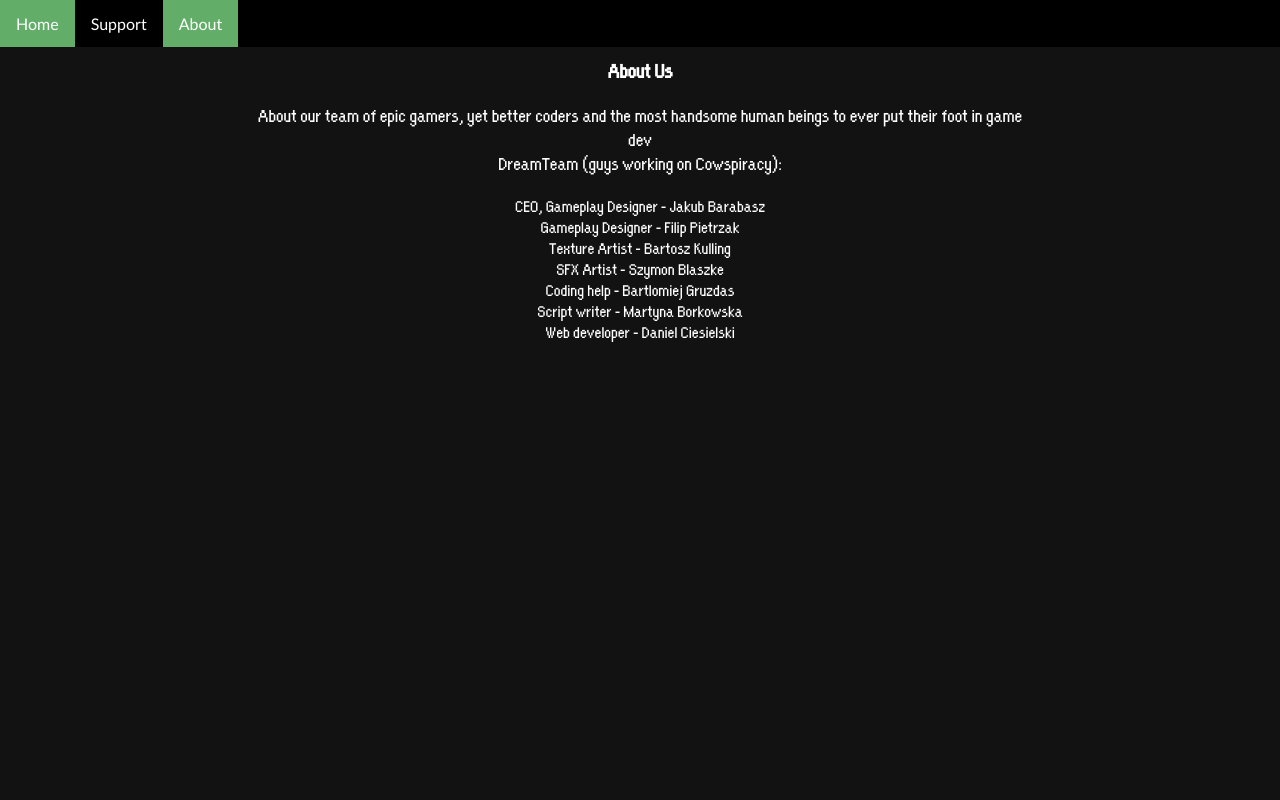
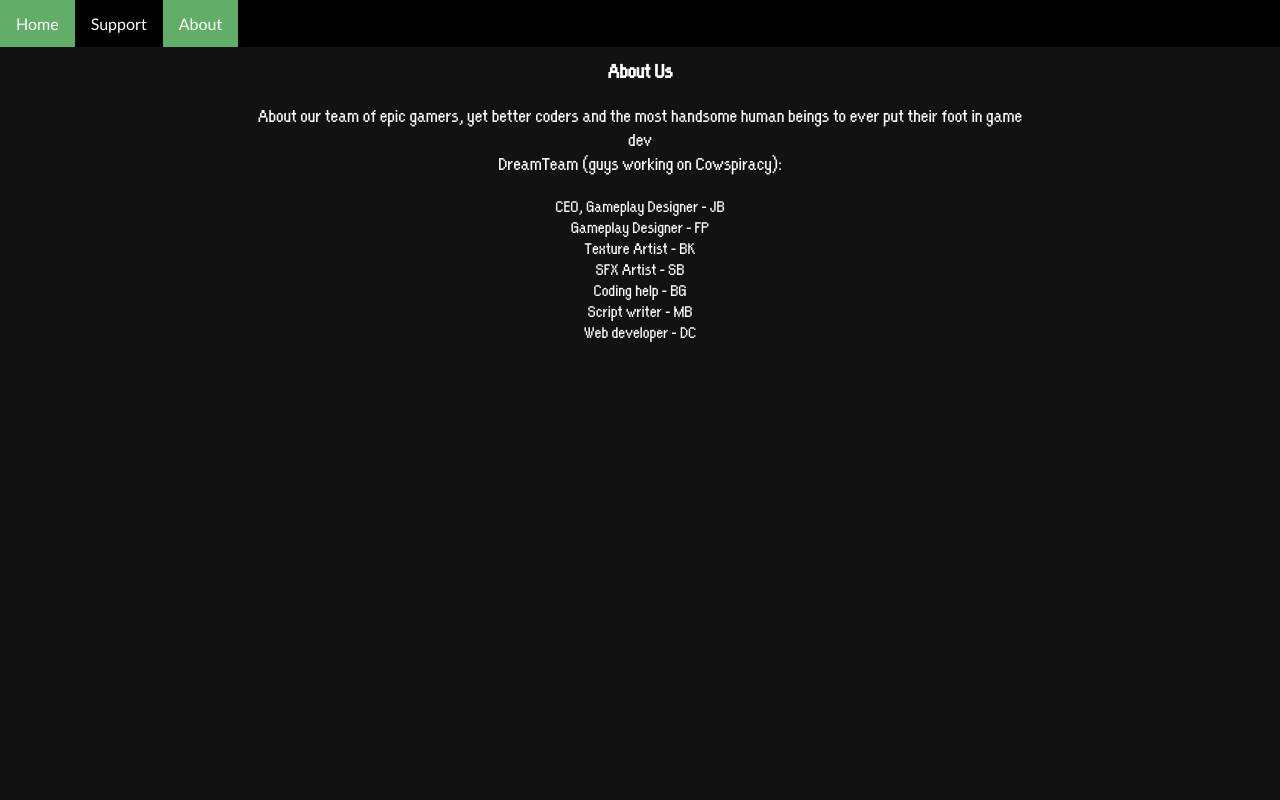
Before and after one commit to danielCodingGuy/cowspiracyWebsite, a plain HTML site: page CowspiracyWebsite/About.html in a window 1280 px wide. Shown: the top 800 px of the page. Drawn offline with Linux system fonts and the light colour scheme.

Commit message:
Update About.html

```diff
--- a/CowspiracyWebsite/About.html
+++ b/CowspiracyWebsite/About.html
@@ -30,13 +30,13 @@
                 DreamTeam (guys working on Cowspiracy):
             </p>
             <p id="authors">
-                CEO, Gameplay Designer - Jakub Barabasz<br>
-                Gameplay Designer - Filip Pietrzak<br>
-                Texture Artist - Bartosz Kulling<br>
-                SFX Artist - Szymon Blaszke<br>
-                Coding help - Bartlomiej Gruzdas<br>
-                Script writer - Martyna Borkowska<br>
-                Web developer - Daniel Ciesielski
+                CEO, Gameplay Designer - JB<br>
+                Gameplay Designer - FP<br>
+                Texture Artist - BK<br>
+                SFX Artist - SB<br>
+                Coding help - BG<br>
+                Script writer - MB<br>
+                Web developer - DC
             </p>
 
         </div>
```
